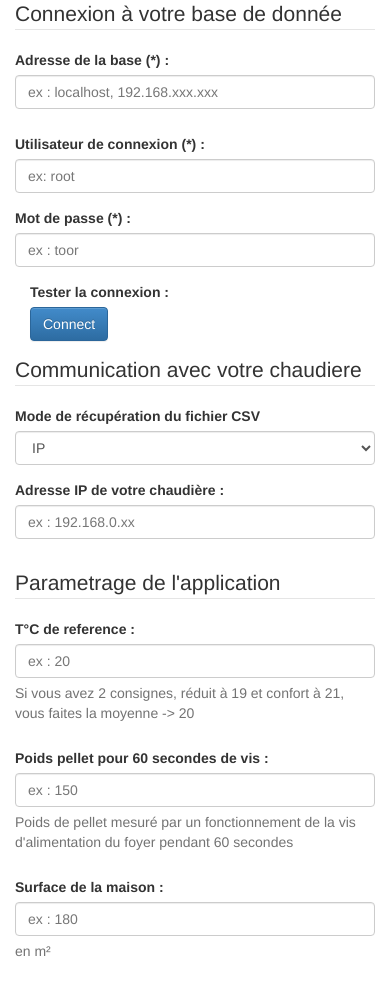
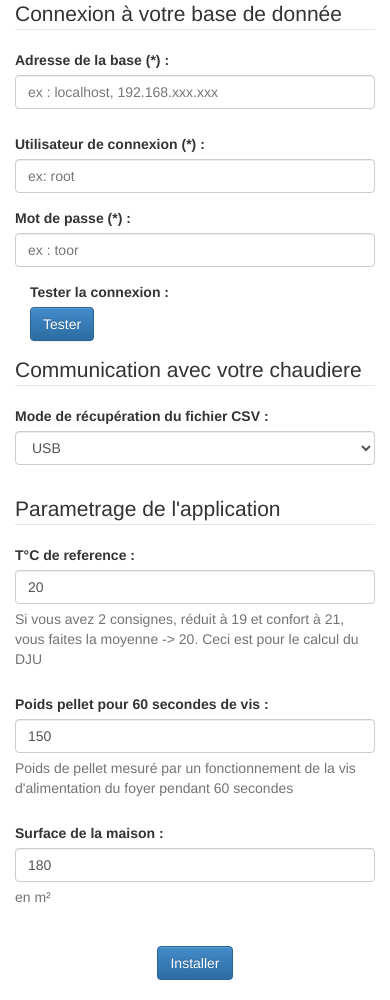
Before and after one commit to nicouchot/okovision-api-ha, a PHP site: page /setup.php in a window 390 px wide. Shown: the part 323-1323 px from the top of the page. Run offline with PHP 8.4, Linux system fonts and the light colour scheme.

Commit message:
v0.4.8 : make setup

```diff
--- a/setup.php
+++ b/setup.php
@@ -22,6 +22,55 @@
 		exit;
 	}
 
+	function makeInstallation($s){
+	    /* create BDD */
+	    $mysqli = new mysqli($s['db_adress'], $s['db_user'], $s['db_password'], 'mysql');
+
+        /* check connection */
+        if ($mysqli->connect_errno) {
+            printf("Connect failed: %s\n", $mysqli->connect_error);
+            exit();
+        }
+
+
+
+        /* execute multi query */
+        $mysqli->multi_query(file_get_contents('install/install.sql'));
+        $mysqli->close();
+
+	    /* Make Config.php */
+        $configFile = file_get_contents('config_sample.php');
+
+        $configFile = str_replace("###_BDD_IP_###",$s['db_adress'],$configFile);
+        $configFile = str_replace("###_BDD_USER_###",$s['db_user'],$configFile);
+        $configFile = str_replace("###_BDD_PASS_###",$s['db_password'],$configFile);
+        /*
+        $configFile = str_replace("###_FTP_SERVEUR_###",$s['ftp_adress'],$configFile);
+        $configFile = str_replace("###_FTP_USER_###",$s['ftp_user'],$configFile);
+        $configFile = str_replace("###_FTP_PASS_###",$s['ftp_password'],$configFile);
+        $configFile = str_replace("###_FTP_DEPOT_###",$s['ftp_depot'],$configFile);
+        */
+        $configFile = str_replace("###_CONTEXT_###",getcwd(),$configFile);
+
+        file_put_contents('config.php',$configFile);
+
+        /* Make config.json */
+        $param = array(
+                        "chaudiere"                 => $s['oko_ip'],
+                        "tc_ref"                    => $s['param_tcref'],
+                        "poids_pellet"              => $s['param_poids_pellet'],
+                        "surface_maison"            => $s['surface_maison'],
+                        "get_data_from_chaudiere"   => $s['oko_typeconnect'],
+                        "send_to_web"               => "0"
+                    );
+
+        file_put_contents('config.json',json_encode($param, JSON_UNESCAPED_SLASHES));
+
+
+	}
+
+
+
 	if (is_ajax()) {
 
 		if (isset($_GET['type'])  ){
@@ -30,6 +79,9 @@
 				case "connect":
 					testBddConnection($_POST);
 					break;
+				case "install":
+				    makeInstallation($_POST);
+				    break;
 
 			}
 		}
@@ -52,7 +104,7 @@
 
 
 			<fieldset>
-				<form class="form-horizontal">
+				<form class="form-horizontal" id="formConnect">
 				<!-- Form Name -->
 					<legend>Connexion à votre base de donnée</legend>
 
@@ -84,7 +136,7 @@
 					<!-- Button -->
 					<label class="col-md-4 control-label"  for="bt_testConnection">Tester la connexion :</label>
 					  <div class="col-md-3">
-					    <button id="bt_testConnection" name="bt_testConnection" class="btn btn-primary">Connect</button>
+					    <button id="bt_testConnection" name="bt_testConnection" class="btn btn-primary" type="button">Tester</button>
 					  </div>
 					</form>
 			</fieldset>
@@ -98,21 +150,20 @@
 
 					<!-- Select Basic -->
 					<div class="form-group">
-					  <label class="col-md-4 control-label" for="oko_typeconnect">Mode de récupération du fichier CSV</label>
+					  <label class="col-md-4 control-label" for="oko_typeconnect">Mode de récupération du fichier CSV :</label>
 					  <div class="col-md-3">
 					    <select id="oko_typeconnect" name="oko_typeconnect" class="form-control">
-					      <option value="1">IP</option>
-					      <option value="0">USB</option>
+					        <option value="0">USB</option>
+			                <option value="1">IP</option>
 					    </select>
 					  </div>
 					</div>
 
 					<!-- Text input-->
-					<div class="form-group">
+					<div class="form-group" id="form-ip" style="display: none;">
 					  <label class="col-md-4 control-label" for="oko_ip">Adresse IP de votre chaudière :</label>
 					  <div class="col-md-3">
-					  <input id="oko_ip" name="oko_ip" type="text" placeholder="ex : 192.168.0.xx" class="form-control input-md">
-
+					    <input id="oko_ip" name="oko_ip" type="text" placeholder="ex : 192.168.0.xx" class="form-control input-md">
 					  </div>
 					</div>
 
@@ -129,8 +180,8 @@
 					<div class="form-group">
 					  <label class="col-md-4 control-label" for="param_tcref">T°C de reference :</label>
 					  <div class="col-md-3">
-					  <input id="param_tcref" name="param_tcref" type="text" placeholder="ex : 20" class="form-control input-md" required="">
-					  <span class="help-block">Si vous avez 2 consignes, réduit à 19 et confort à 21, vous faites la moyenne -&gt; 20</span>
+					  <input id="param_tcref" name="param_tcref" type="text" placeholder="ex : 20" class="form-control input-md" required="" value="20">
+					  <span class="help-block">Si vous avez 2 consignes, réduit à 19 et confort à 21, vous faites la moyenne -&gt; 20. Ceci est pour le calcul du DJU</span>
 					  </div>
 					</div>
 
@@ -138,7 +189,7 @@
 					<div class="form-group">
 					  <label class="col-md-4 control-label" for="param_poids_pellet">Poids pellet pour 60 secondes de vis : </label>
 					  <div class="col-md-3">
-					  <input id="parap_poids_pellet" name="param_poids_pellet" type="text" placeholder="ex : 150" class="form-control input-md" required="">
+					  <input id="param_poids_pellet" name="param_poids_pellet" type="text" placeholder="ex : 150" class="form-control input-md" required=""  value="150">
 					  <span class="help-block">Poids de pellet mesuré par un fonctionnement de la vis d'alimentation du foyer pendant 60 secondes</span>
 					  </div>
 					</div>
@@ -147,7 +198,7 @@
 					<div class="form-group">
 					  <label class="col-md-4 control-label" for="parap_poids_pellet">Surface de la maison : </label>
 					  <div class="col-md-3">
-					  <input id="parap_poids_pellet" name="param_surface" type="text" placeholder="ex : 180" class="form-control input-md" required="">
+					  <input id="surface_maison" name="param_surface" type="text" placeholder="ex : 180" class="form-control input-md" required=""  value="180">
 					  <span class="help-block">en m²</span>
 					  </div>
 					</div>
@@ -155,6 +206,11 @@
 				</fieldset>
 			</form>
 
+            	<!-- Button -->
+
+					  <div class="col-md-12" align="center">
+					    <button id="bt_install" name="bt_install" class="btn btn-primary" type="button">Installer</button>
+					  </div>
 
 <?php
 include('_templates/footer.php');
```
Also changed, not shown: config_sample.php (+14 -8 lines), js/setup.js (+51 -2 lines).
